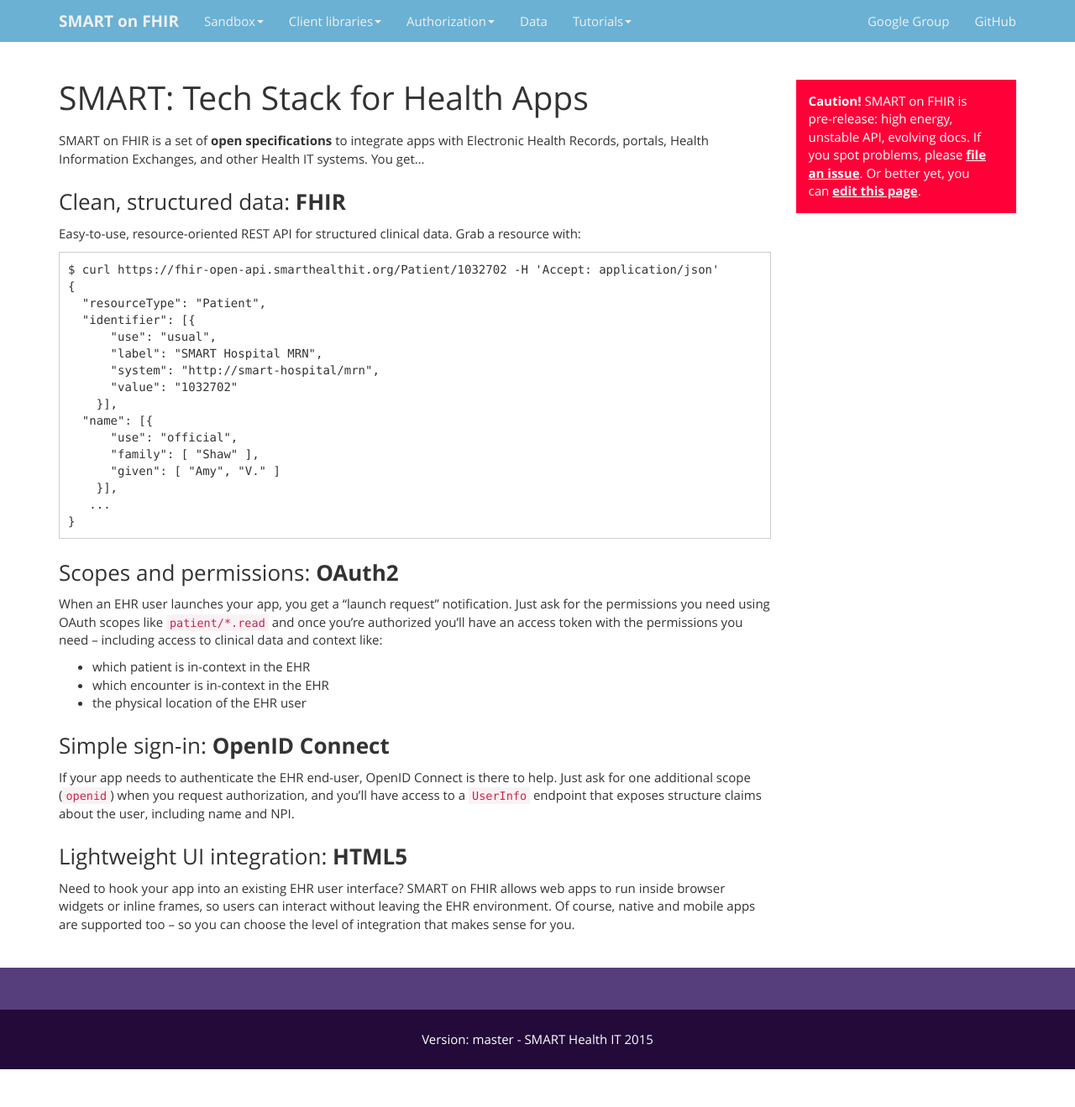
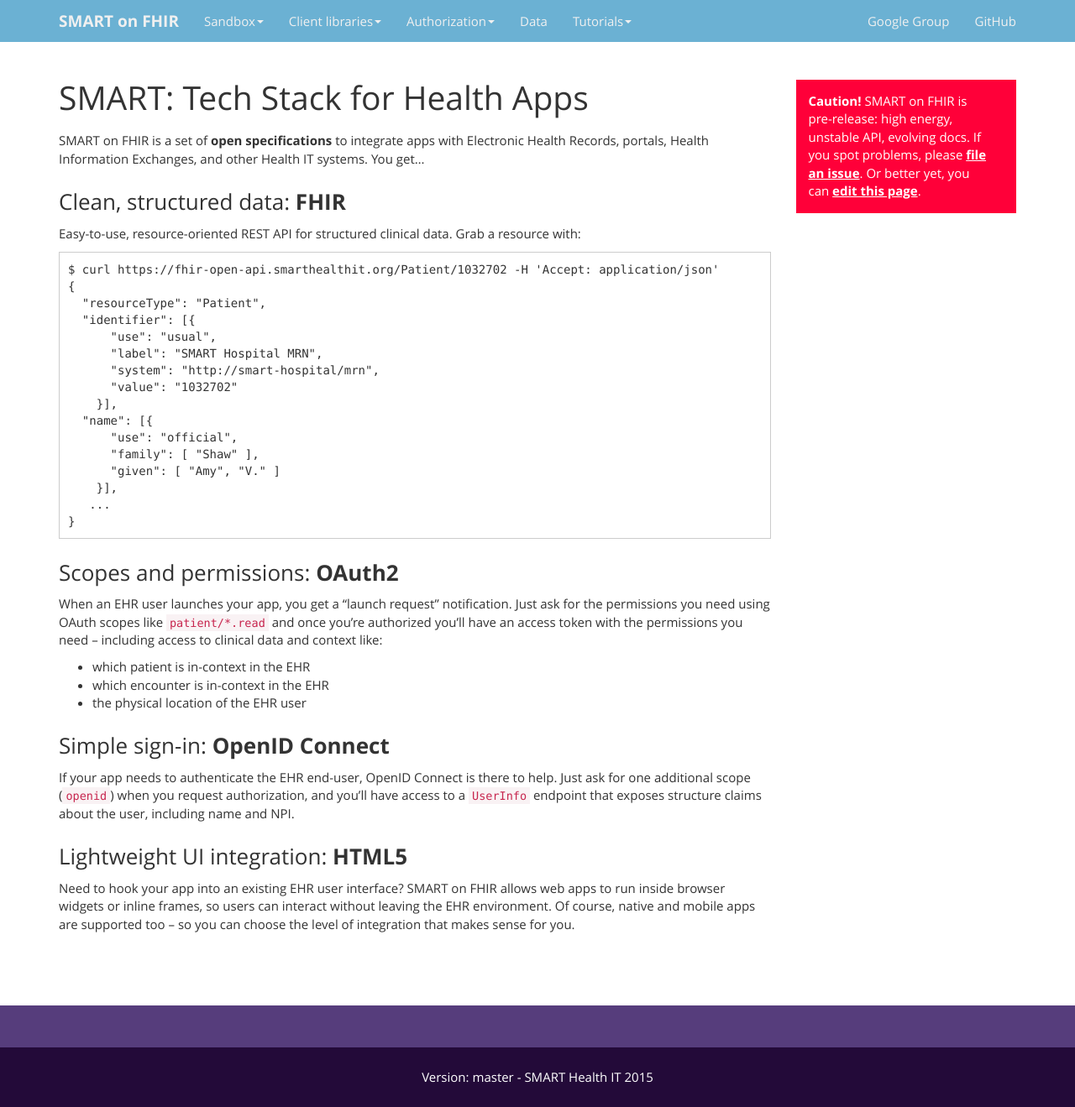
Before and after one commit to smart-on-fhir/smart-on-fhir.github.io, a Jekyll site: the page built from index.md, in a window 1280 px wide. Shown: the whole page at 84% size. Built offline with Jekyll 4.4.1, drawn with Linux system fonts in a browser that asks for light colours; Markdown is read by kramdown in place of the engine named in the settings; before the commit the page ends 1274 px from its top, so only the background shows below that.

Commit message:
Make footer stick to bottom of page

```diff
--- a/_layouts/main.html
+++ b/_layouts/main.html
@@ -100,7 +100,7 @@
 
 
     <!-- Docs page layout -->
-
+    <div id="master">
       <div class="container bs-docs-container">
 
         <div class="row">
@@ -126,6 +126,7 @@
 
         </div>
       </div>
+    </div>
     <script>
       window.github_branch = "{{site.github_branch}}";
     </script>
@@ -133,16 +134,10 @@
     <script src="{{site.baseurl}}assets/js/bootstrap3.min.js"></script>
     <script src="{{site.baseurl}}assets/js/site.js"></script>
     <footer class="text-center">
-    <div class="footer-above">
-      <div class="container">
-      </div>
-    </div>
-    <div class="footer-below">
       <div class="container">
         <div class="row">
           <div class="col-lg-12">
             Version: <a href="{{site.baseurl}}releases/">{{site.github_branch}}</a> - <a href="http://smarthealthit.org">SMART Health IT 2015</a>
-          </div>
           </div>
         </div>
       </div>
--- a/assets/css/smart-on-fhir-docs.css
+++ b/assets/css/smart-on-fhir-docs.css
@@ -1,8 +1,15 @@
+html, body {
+  width: 100%; height: 100%;
+  background-color: #230a39;
+}
 body {
 #background-image:url('smart-logo.svg');
 #background-repeat:no-repeat;
 #background-attachment:fixed;
 #background-size:cover;
+}
+.navbar {
+  margin: 0;
 }
 .navbar-brand {
   font-weight: bolder;
@@ -23,7 +30,9 @@
   border-color: #fff;
 }
 
-.bs-docs-container {
+#master {
+  min-height: 70%;
+  background-color: white;
 }
 
 header .container {
@@ -41,8 +50,6 @@
 }
 
 
-html,body,.container {
-}
 .container {
   -moz-box-sizing: border-box;
   box-sizing: border-box;
@@ -58,8 +65,8 @@
 }
 
 @media (min-width: 768px) {
-  .navbar {
-    margin-bottom: 3em;
+  #master {
+    padding: 3em 0;
   }
 }
 .page-content {
@@ -104,26 +111,19 @@
 }
 
 footer {
-    color: #fff;
+  padding: 25px 0;
+  color: #fff;
+  border-top: 50px solid #563d7c;
 }
 
 footer h3 {
     margin-bottom: 30px;
 }
 
-footer .footer-above {
-    padding-top: 50px;
-  background-color: #563d7c;
+footer .footer-col {
+  margin-bottom: 50px;
 }
 
-footer .footer-col {
-    margin-bottom: 50px;
-}
-
-footer .footer-below {
-    padding: 25px 0;
-    background-color: #230a39;
-}
 footer a {
   color: white;
 }
```
Lines whose indentation alone changed are shown as unchanged.
